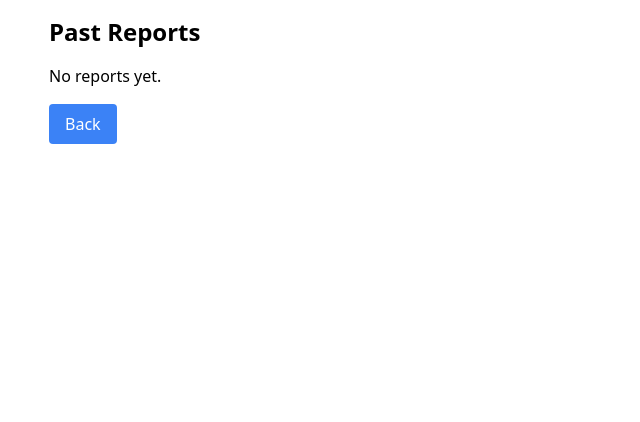
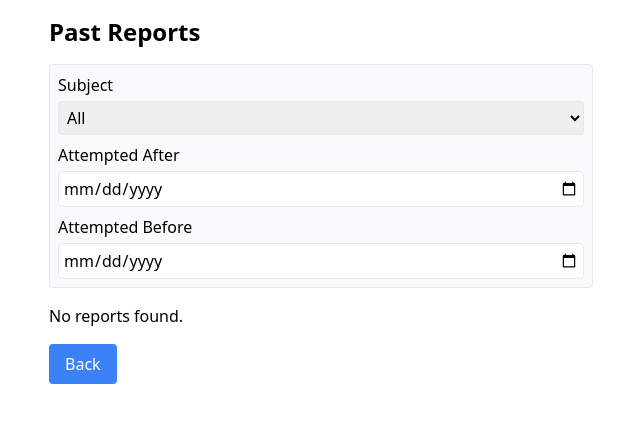
Before and after one commit to ashutosh-kendurkar/CBSEOnlineExam, a React (Vite) app: page /reports in a window 1280 px wide. Shown: the top 422 px of the page, without its empty margins (319-959 px from the left). Built offline with nearby package versions, Linux system fonts and the light colour scheme.

Commit message:
feat: add filters and pagination for reports

```diff
--- a/src/pages/ExamWizard.tsx
+++ b/src/pages/ExamWizard.tsx
@@ -169,6 +169,7 @@ export default function ExamWizard() {
     const report = {
       id: uuid(),
       timestamp: Date.now(),
+      subject,
       score,
       total,
       details: examQs.map((q, idx) => ({
--- a/src/pages/ReportView.tsx
+++ b/src/pages/ReportView.tsx
@@ -5,17 +5,85 @@ import { useNavigate } from 'react-router-dom';
 export default function ReportView() {
   const navigate = useNavigate();
   const [reports] = useState(loadReports());
+  const [subjectFilter, setSubjectFilter] = useState('');
+  const [startDate, setStartDate] = useState('');
+  const [endDate, setEndDate] = useState('');
+  const [page, setPage] = useState(0);
+
+  const subjects = Array.from(new Set(reports.map(r => r.subject)));
+  const PAGE_SIZE = 5;
+
+  let filtered = reports;
+  if (subjectFilter) {
+    filtered = filtered.filter(r => r.subject === subjectFilter);
+  }
+  if (startDate) {
+    const ts = new Date(startDate).getTime();
+    filtered = filtered.filter(r => r.timestamp >= ts);
+  }
+  if (endDate) {
+    const ts = new Date(endDate).getTime() + 86400000 - 1;
+    filtered = filtered.filter(r => r.timestamp <= ts);
+  }
+
+  const pages = Math.ceil(filtered.length / PAGE_SIZE);
+  const paginated = filtered.slice(page * PAGE_SIZE, page * PAGE_SIZE + PAGE_SIZE);
 
   return (
     <div className="p-4 max-w-xl mx-auto space-y-4">
       <h1 className="text-2xl font-bold">Past Reports</h1>
-      {reports.length === 0 && <p>No reports yet.</p>}
-      {reports.map(r => (
+
+      <div className="space-y-2 border p-2 rounded bg-gray-50">
+        <div>
+          <label className="block mb-1">Subject</label>
+          <select
+            className="border p-1 rounded w-full"
+            value={subjectFilter}
+            onChange={e => {
+              setSubjectFilter(e.target.value);
+              setPage(0);
+            }}
+          >
+            <option value="">All</option>
+            {subjects.map(s => (
+              <option key={s} value={s}>{s}</option>
+            ))}
+          </select>
+        </div>
+        <div>
+          <label className="block mb-1">Attempted After</label>
+          <input
+            type="date"
+            className="border p-1 rounded w-full"
+            value={startDate}
+            onChange={e => {
+              setStartDate(e.target.value);
+              setPage(0);
+            }}
+          />
+        </div>
+        <div>
+          <label className="block mb-1">Attempted Before</label>
+          <input
+            type="date"
+            className="border p-1 rounded w-full"
+            value={endDate}
+            onChange={e => {
+              setEndDate(e.target.value);
+              setPage(0);
+            }}
+          />
+        </div>
+      </div>
+
+      {paginated.length === 0 && <p>No reports found.</p>}
+      {paginated.map(r => (
         <div key={r.id} className="border p-2 rounded">
           <div className="flex justify-between">
             <span>{new Date(r.timestamp).toLocaleString()}</span>
             <span>{r.score} / {r.total}</span>
           </div>
+          <div className="text-sm mb-1">Subject: {r.subject}</div>
           <details className="mt-2">
             <summary className="cursor-pointer">Details</summary>
             <ul className="list-disc ml-4">
@@ -42,6 +110,29 @@ export default function ReportView() {
           </details>
         </div>
       ))}
+
+      {pages > 1 && (
+        <div className="flex justify-between">
+          <button
+            className="px-2 py-1 rounded bg-gray-300"
+            disabled={page === 0}
+            onClick={() => setPage(p => Math.max(p - 1, 0))}
+          >
+            Previous
+          </button>
+          <span className="self-center">
+            Page {page + 1} / {pages}
+          </span>
+          <button
+            className="px-2 py-1 rounded bg-gray-300"
+            disabled={page >= pages - 1}
+            onClick={() => setPage(p => Math.min(p + 1, pages - 1))}
+          >
+            Next
+          </button>
+        </div>
+      )}
+
       <button
         className="bg-blue-500 text-white py-2 px-4 rounded"
         onClick={() => navigate('/dashboard')}
--- a/src/utils/storage.ts
+++ b/src/utils/storage.ts
@@ -10,6 +10,8 @@ export interface ExamDetail {
 export interface ExamReport {
   id: string;
   timestamp: number;
+  /** Subject for which the exam was attempted */
+  subject: string;
   score: number;
   total: number;
   details: ExamDetail[];
@@ -25,5 +27,10 @@ export function saveReport(report: ExamReport) {
 
 export function loadReports(): ExamReport[] {
   const raw = localStorage.getItem(STORAGE_KEY);
-  return raw ? (JSON.parse(raw) as ExamReport[]) : [];
+  if (!raw) return [];
+  const parsed: any[] = JSON.parse(raw);
+  return parsed.map(r => ({
+    subject: r.subject || 'unknown',
+    ...r
+  })) as ExamReport[];
 }
```
